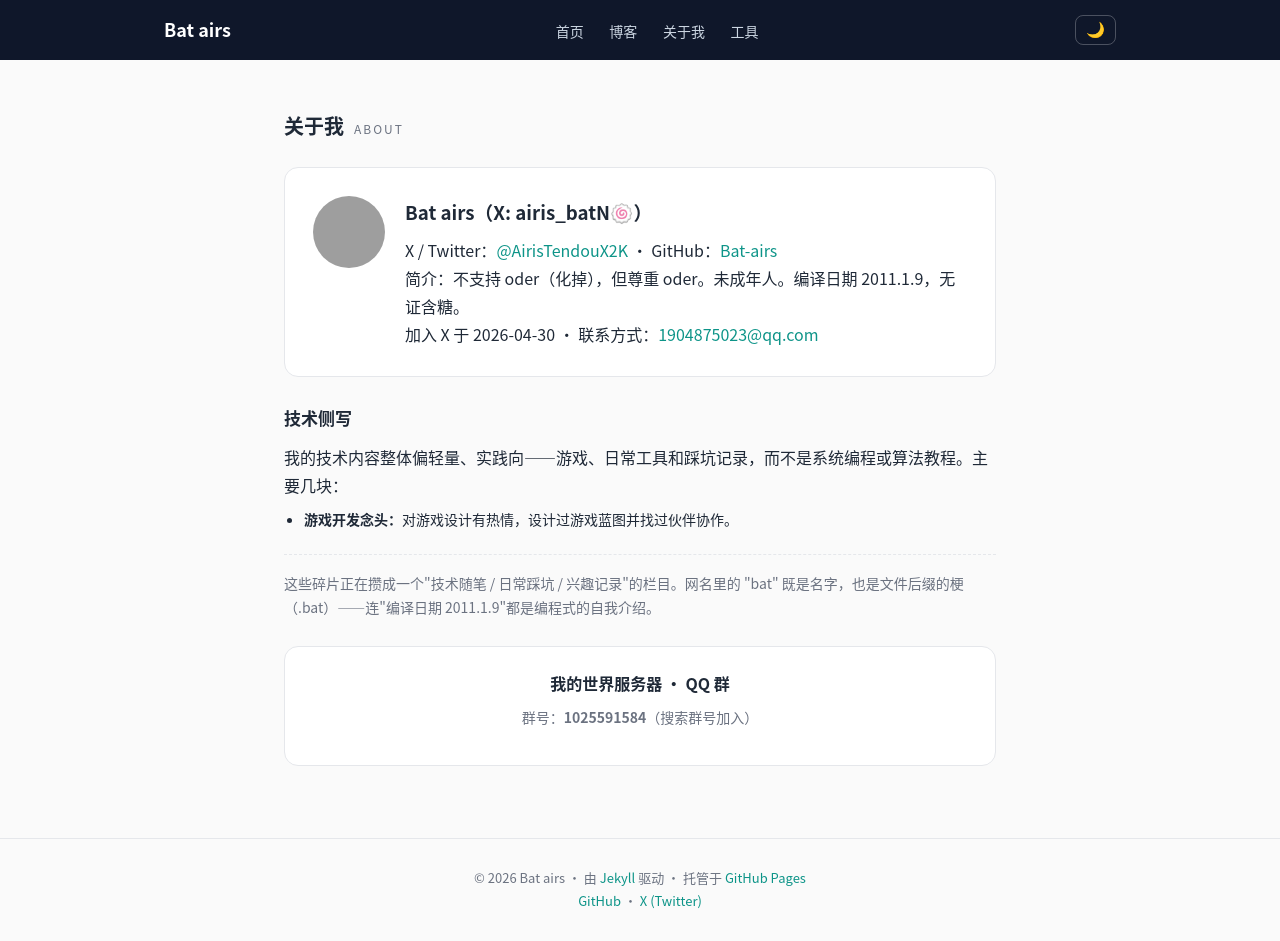
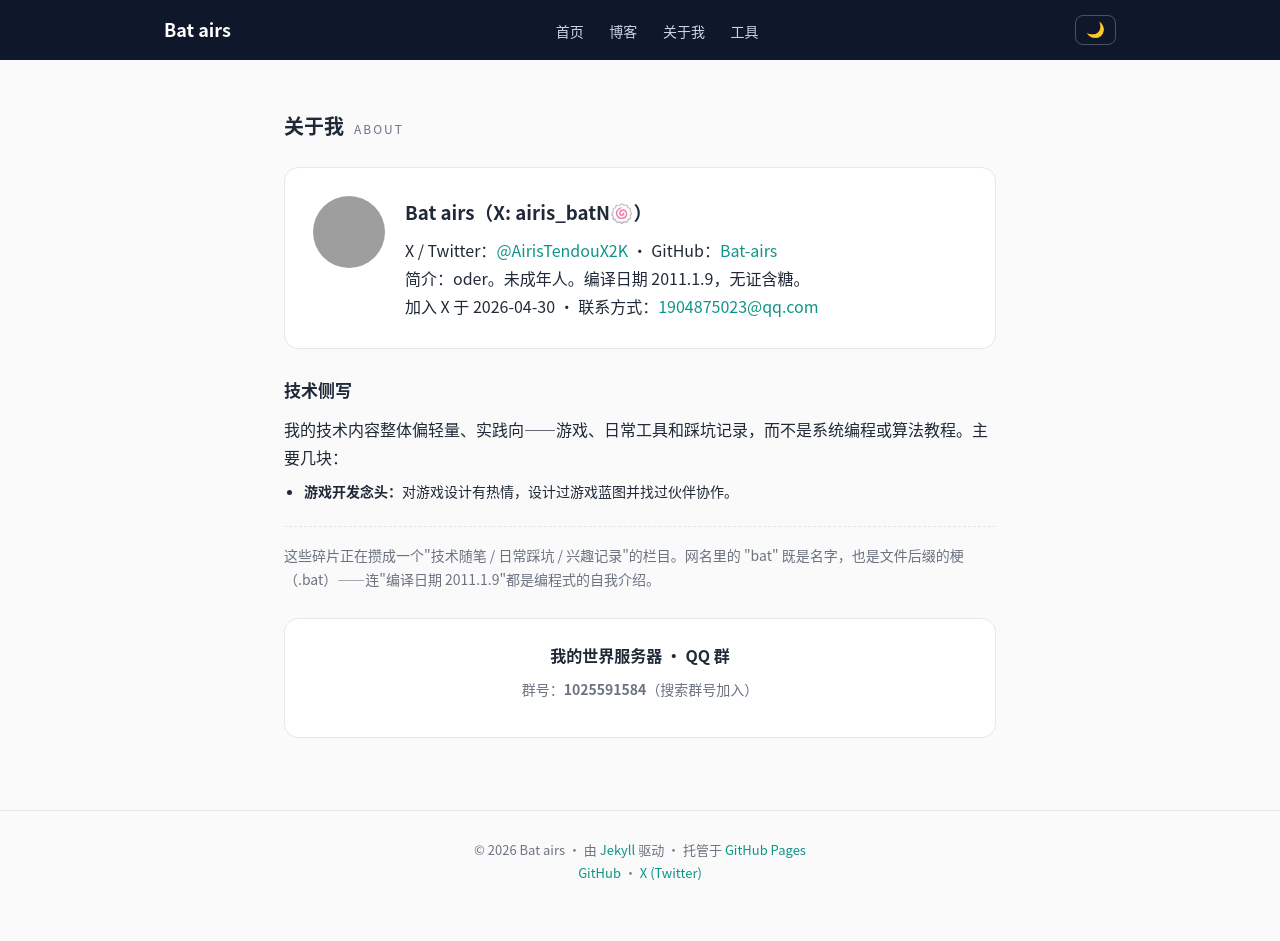
Before and after one commit to Bat-airs/Bat-airs.github.io, a Jekyll site: the page built from about.md, in a window 1280 px wide and 941 px high. Built offline with Jekyll 4.4.1, drawn with Linux system fonts in a browser that asks for light colours; grey boxes are pictures that could not be loaded.

Commit message:
关于页简介：整句改为 oder

```diff
--- a/about.md
+++ b/about.md
@@ -11,7 +11,7 @@ title: 关于我
     <div>
       <h3>Bat airs（X: airis_batN🍥）</h3>
       <p>X / Twitter：<a href="https://x.com/AirisTendouX2K" target="_blank" rel="noopener">@AirisTendouX2K</a> · GitHub：<a href="https://github.com/Bat-airs" target="_blank" rel="noopener">Bat-airs</a></p>
-      <p>简介：不支持 oder（化掉），但尊重 oder。未成年人。编译日期 2011.1.9，无证含糖。</p>
+      <p>简介：oder。未成年人。编译日期 2011.1.9，无证含糖。</p>
       <p>加入 X 于 2026-04-30 · 联系方式：<a href="mailto:1904875023@qq.com">1904875023@qq.com</a></p>
     </div>
   </div>
```
